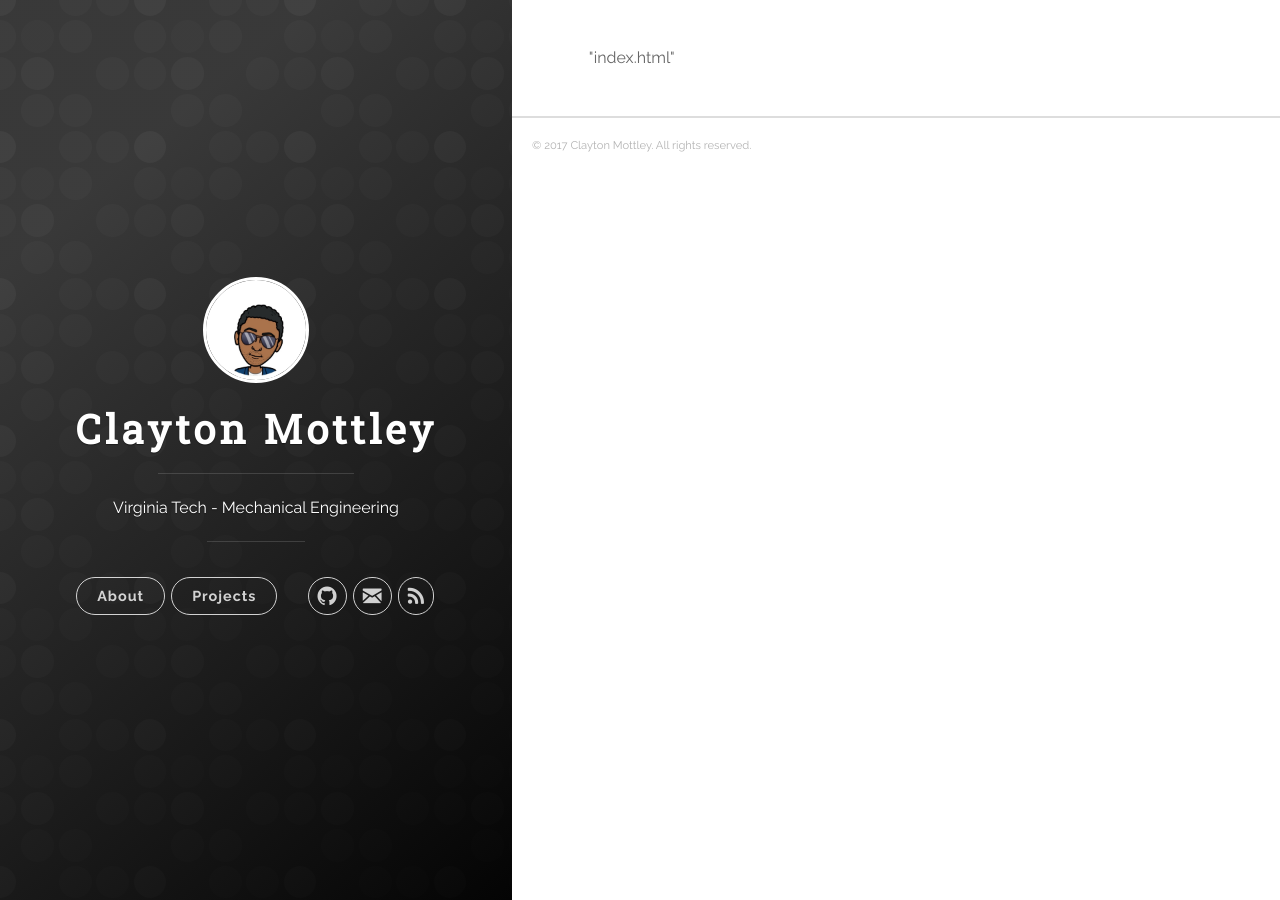
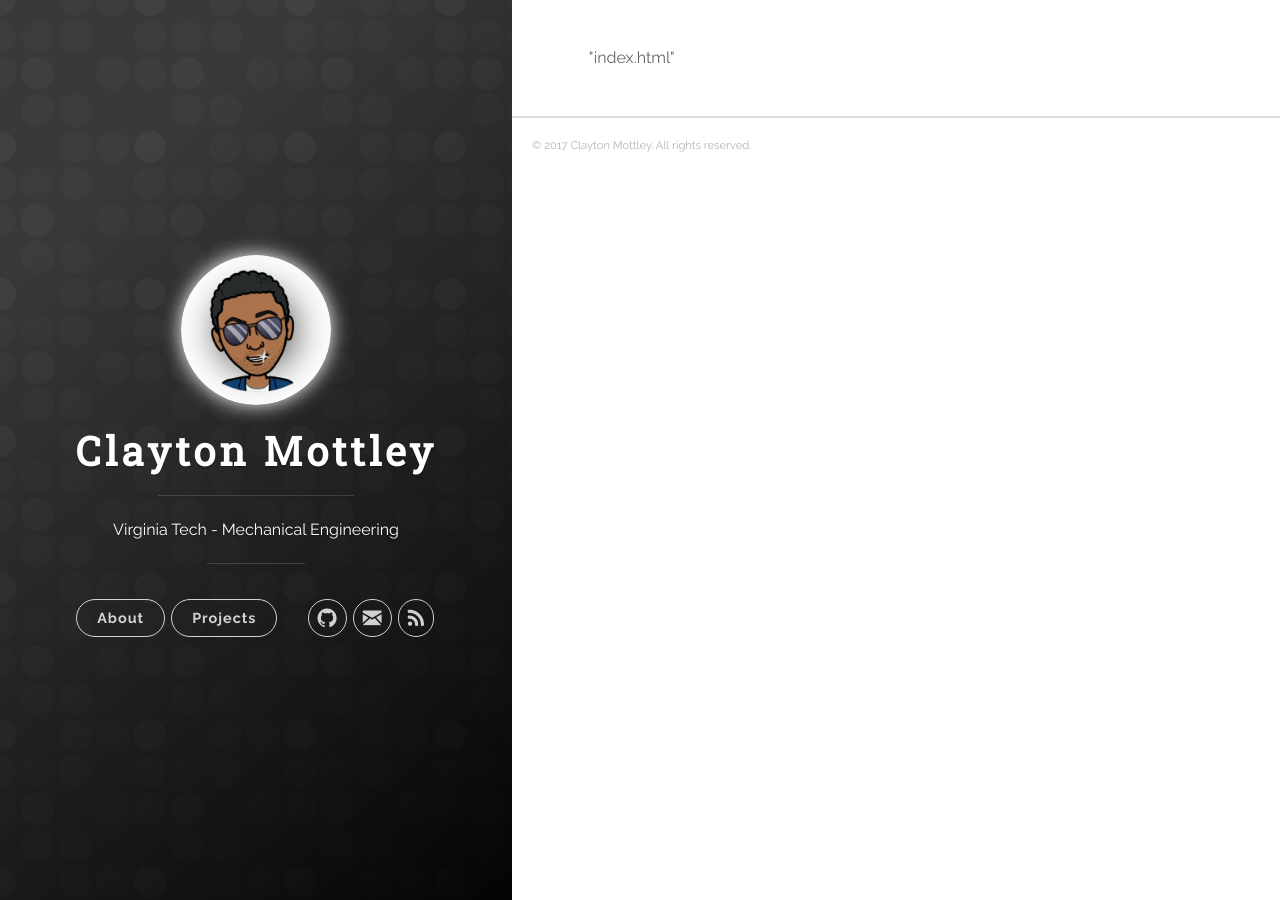
Before and after one commit to mottley/mottley.github.io, a Jekyll site: the page built from index.html, in a window 1280 px wide. Built offline with Jekyll 4.4.1, drawn with Linux system fonts in a browser that asks for light colours; nearby versions of some CDN libraries; the list of posts is cut into pages by our own code.

Commit message:
profile picture updates

```diff
--- a/_includes/header.html
+++ b/_includes/header.html
@@ -9,7 +9,7 @@
     <div class="panel-main__inner panel-inverted">
     <div class="panel-main__content">
         <a href="{{ site.baseurl }}/" title="link to home of {{ site.title }}">
-          <img src="{{ site.baseurl }}/images/avatar.jpg" class="user-image" alt="My Profile Photo">
+          <img src="{{ site.baseurl }}/images/avatar-trans.png" class="user-image" alt="My Profile Photo">
           <h1 class="panel-cover__title panel-title">{{ site.title }}</h1>
         </a>
         <hr class="panel-cover__divider">
--- a/css/main.scss
+++ b/css/main.scss
@@ -56,10 +56,11 @@ pre.highlight code,
 .user-image {
   margin-bottom: 1.2em;
   position: relative;
-  width: 100px;
-  height: 100px;
-  border: 3px solid #fff;
+  width: 150px;
+  height: 150px;
+  // border: 3px solid #fff;
   border-radius:100%;
+  box-shadow: inset 0 0 40px 38px #fff, 0 0px 20px 0 #fff;
 }
 
 .post-title {
```
Also changed, not shown: images/avatar-trans.png (added), images/avatar.jpg (deleted), images/avatar.png (added).
